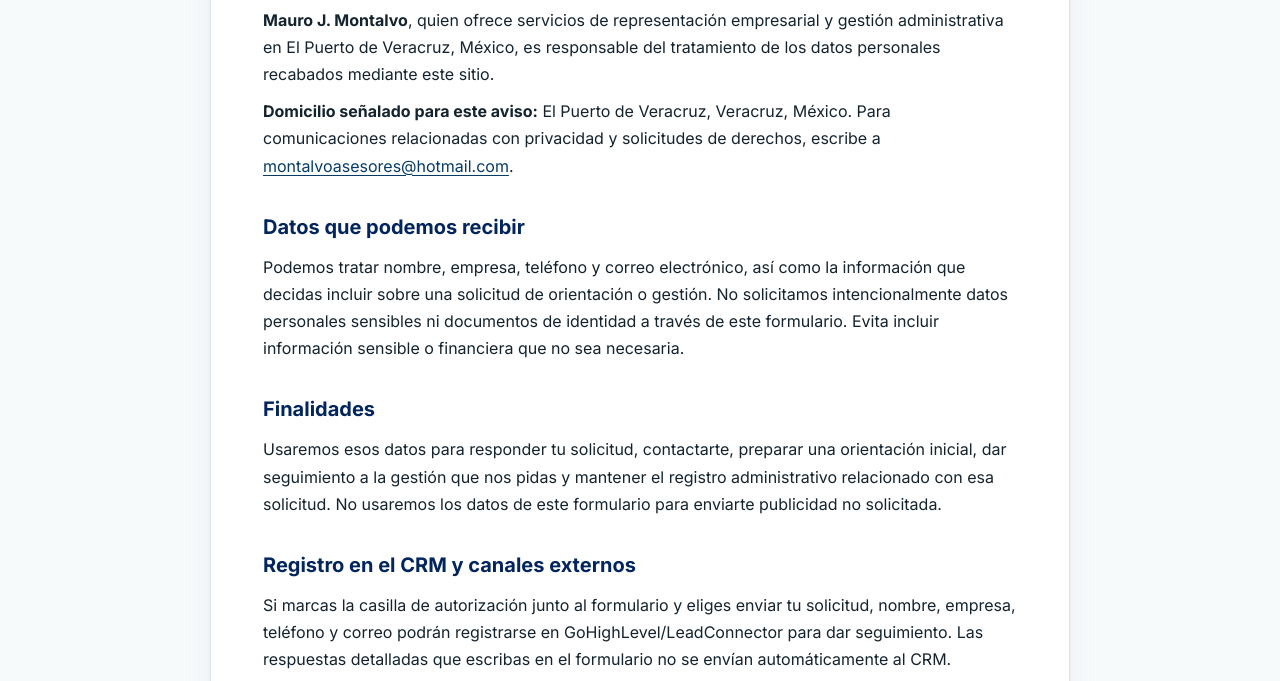
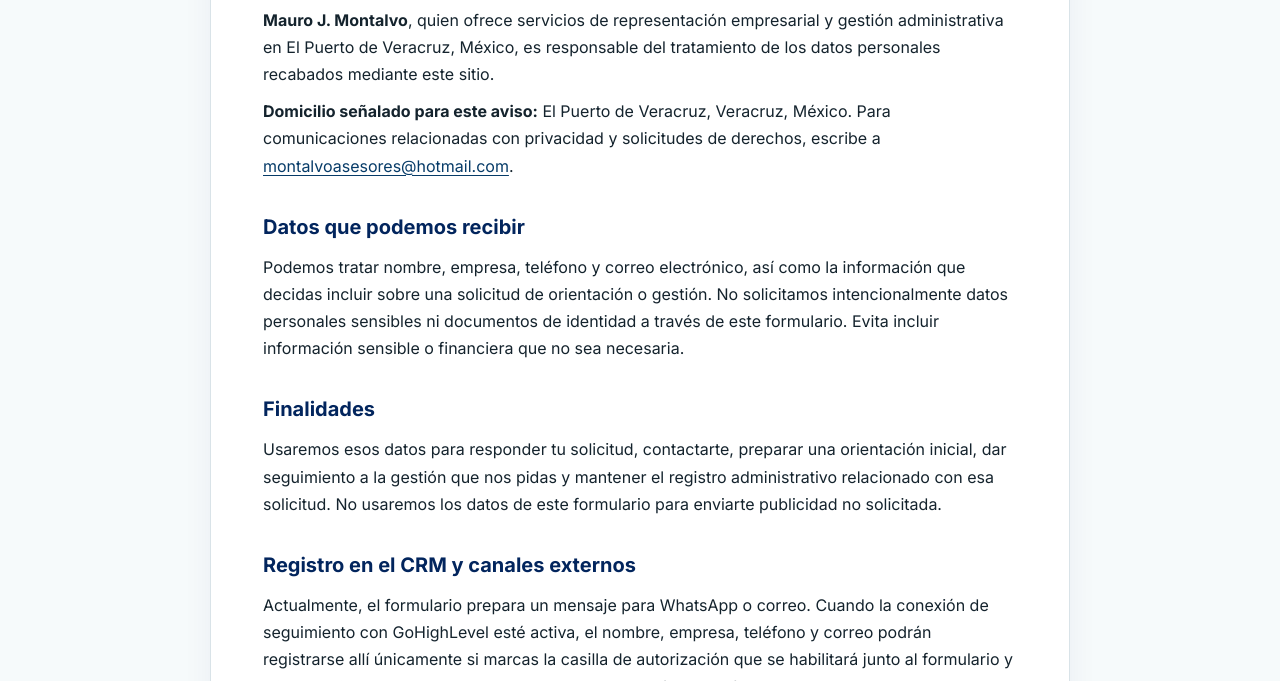
Before and after one commit to danfelito/mauro-montalvo-web, a plain HTML site: page aviso-de-privacidad.html in a window 1280 px wide. Shown: the part 256-937 px from the top of the page. Drawn offline with nearby package versions, Linux system fonts and the light colour scheme.

Commit message:
Clarify current CRM rollout status in privacy notice

```diff
--- a/aviso-de-privacidad.html
+++ b/aviso-de-privacidad.html
@@ -37,7 +37,7 @@
     <p>Usaremos esos datos para responder tu solicitud, contactarte, preparar una orientación inicial, dar seguimiento a la gestión que nos pidas y mantener el registro administrativo relacionado con esa solicitud. No usaremos los datos de este formulario para enviarte publicidad no solicitada.</p>
 
     <h2>Registro en el CRM y canales externos</h2>
-    <p>Si marcas la casilla de autorización junto al formulario y eliges enviar tu solicitud, nombre, empresa, teléfono y correo podrán registrarse en GoHighLevel/LeadConnector para dar seguimiento. Las respuestas detalladas que escribas en el formulario no se envían automáticamente al CRM.</p>
+    <p>Actualmente, el formulario prepara un mensaje para WhatsApp o correo. Cuando la conexión de seguimiento con GoHighLevel esté activa, el nombre, empresa, teléfono y correo podrán registrarse allí únicamente si marcas la casilla de autorización que se habilitará junto al formulario y eliges enviar. Las respuestas detalladas no se enviarán automáticamente al CRM.</p>
     <p>Los botones de WhatsApp y correo preparan un mensaje en el canal elegido. Tú revisas y confirmas su envío; si lo haces, el contenido del mensaje será tratado también por WhatsApp/Meta o por el proveedor de correo que utilices, conforme a sus propios avisos y condiciones. El sitio y su API se alojan en Render. Estos proveedores tecnológicos procesan datos únicamente para alojar el sitio, entregar solicitudes o administrar el CRM, según corresponda; algunos servicios pueden operar desde otros países.</p>
 
     <h2>Opciones para limitar el uso</h2>
```
